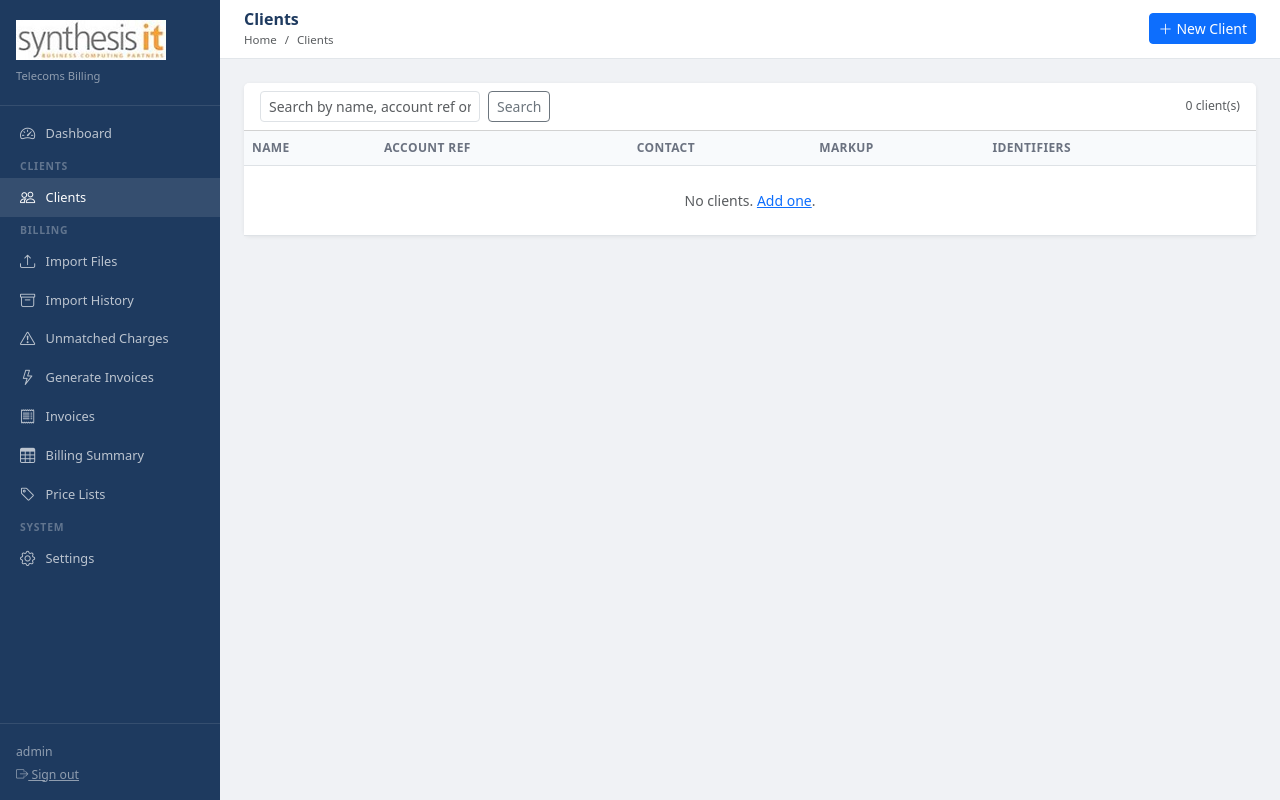
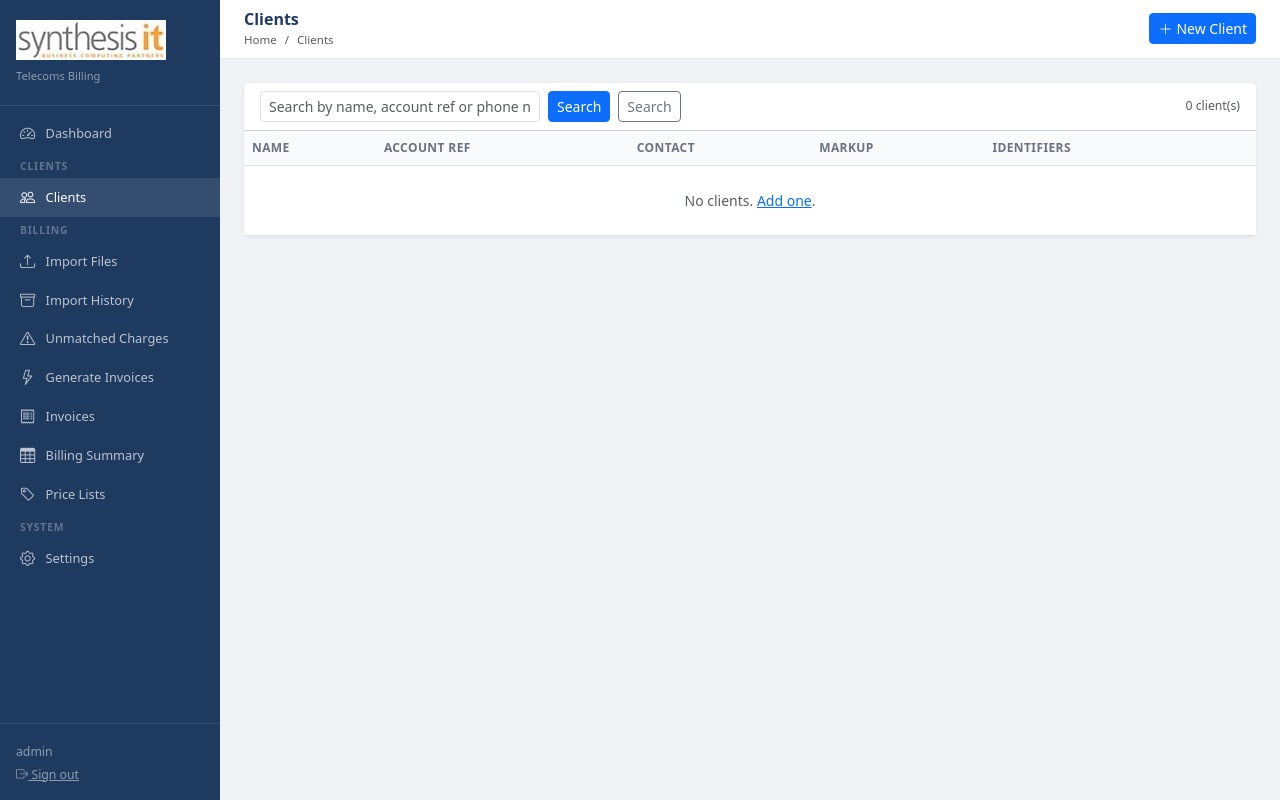
Before and after one commit to andrewdunn358-dev/cdrs, a Flask app: page /clients in a window 1280 px wide. Run offline with Flask 3, Linux system fonts and the light colour scheme; a user stored in the database is signed in.

Commit message:
Latest updates

```diff
--- a/billing.py
+++ b/billing.py
@@ -119,7 +119,10 @@ def generate_invoices(billing_period, client_ids, session, run_id, created_by, s
         # Auto-add £24 IP addressing for leased line clients (if not already a recurring charge)
         has_ces = ClientIdentifier.query.filter_by(
             client_id=client_id, id_type='gamma_ces_circuit', active=True).first()
-        has_ip_charge = any('IP' in l['description'].upper() for l in lines)
+        has_ip_charge = any(
+            l['description'] == 'IP Addressing' and l['unit_price'] > 0
+            for l in lines
+        )
         if has_ces and not has_ip_charge:
             lines.append({
                 'category': 'Leased Lines',
--- a/templates/clients/list.html
+++ b/templates/clients/list.html
@@ -8,7 +8,9 @@
 <div class="card">
   <div class="card-header bg-white d-flex align-items-center gap-2">
     <form class="d-flex gap-2" method="GET">
-      <input name="q" value="{{ q }}" class="form-control form-control-sm" placeholder="Search by name, account ref or phone number…" style="width:220px">
+      <input name="q" value="{{ q }}" class="form-control form-control-sm" placeholder="Search by name, account ref or phone number…" style="width:280px">
+      <button class="btn btn-sm btn-primary">Search</button>
+      {% if q %}<a href="{{ url_for('clients') }}" class="btn btn-sm btn-outline-secondary">Clear</a>{% endif %}
       <button class="btn btn-sm btn-outline-secondary">Search</button>
     </form>
     <span class="ms-auto text-muted small">{{ clients|length }} client(s)</span>
```
